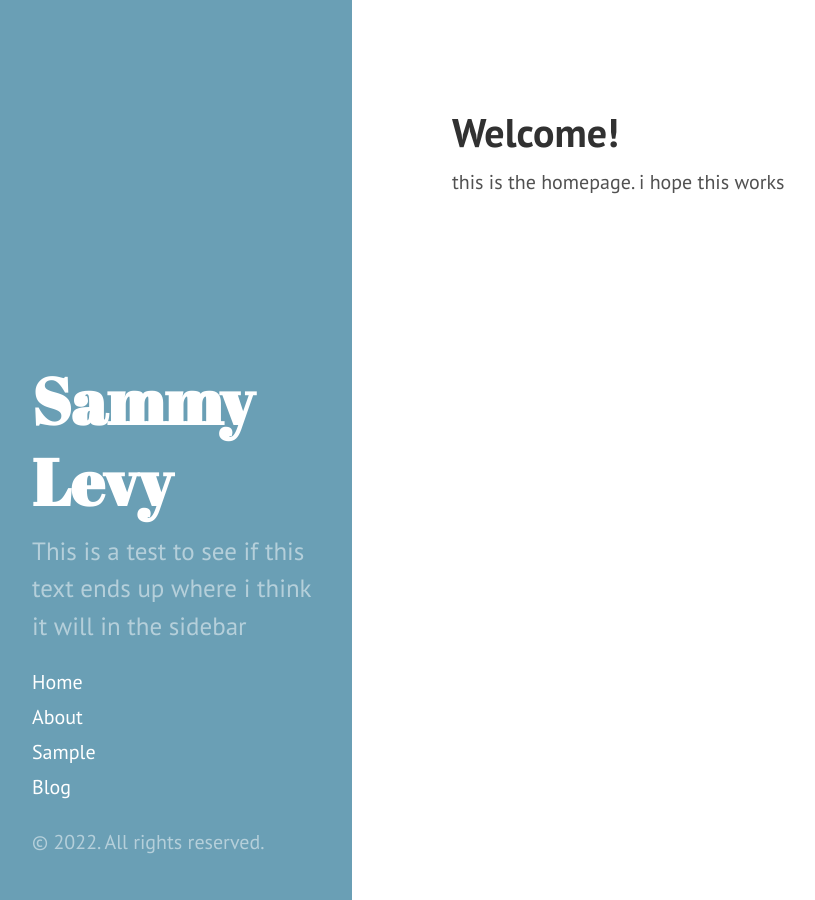
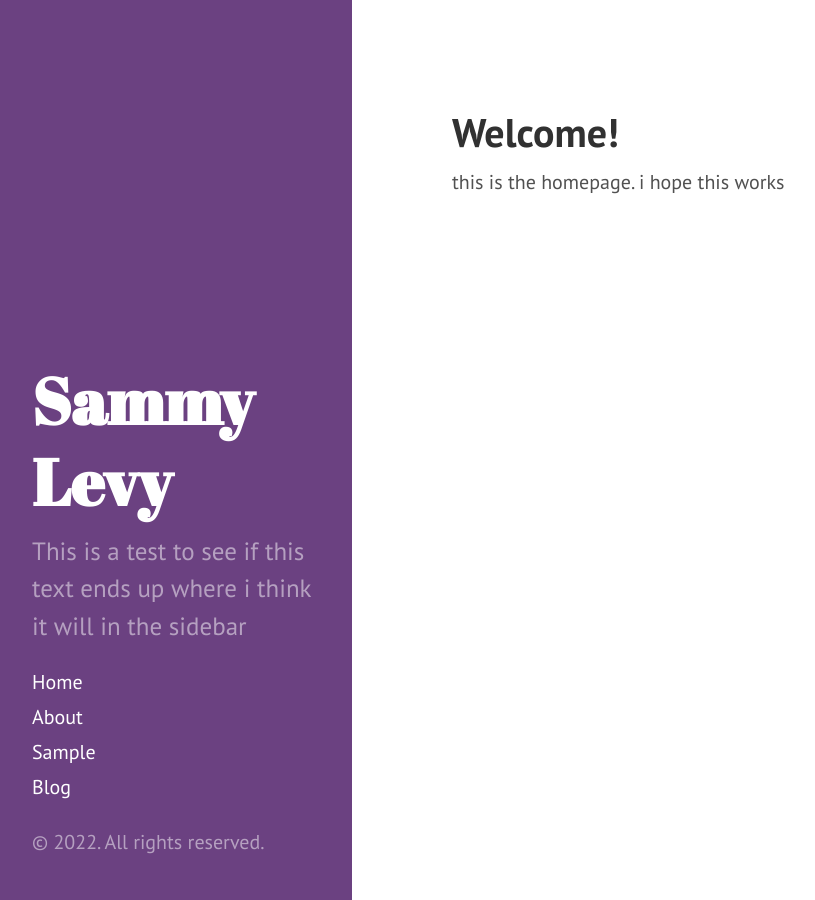
Before and after one commit to slevy14/slevy14.github.io, a Jekyll site: the page built from index.html, in a window 1280 px wide. Shown: the whole page, without its empty margins (8-823 px from the left). Built offline with Jekyll 4.4.1, drawn with Linux system fonts in a browser that asks for light colours.

Commit message:
attempted to change to light purple theme

```diff
--- a/_layouts/default.html
+++ b/_layouts/default.html
@@ -4,7 +4,7 @@
   {% include head.html %}
 
   <!-- use "theme-base-0e" for magenta theme -->
-  <body class="theme-base-0d">
+  <body class="theme-base-02">
 
     {% include sidebar.html %}
 
--- a/public/css/hyde.css
+++ b/public/css/hyde.css
@@ -251,7 +251,7 @@ a.sidebar-nav-item:focus {
 
 /** MY THEMES **/
 /* Purple (Dark) */
-.theme-purple-dark .sidebar {
+.theme-base-01 .sidebar {
   background-color: #4e2763;
 }
 .theme-purple-dark .content a,
@@ -260,7 +260,7 @@ a.sidebar-nav-item:focus {
 }
 
 /* Purple (Light) */
-.theme-purple-light .sidebar {
+.theme-base-02 .sidebar {
   background-color: #6b4181;
 }
 .theme-purple-light .content a,
```
